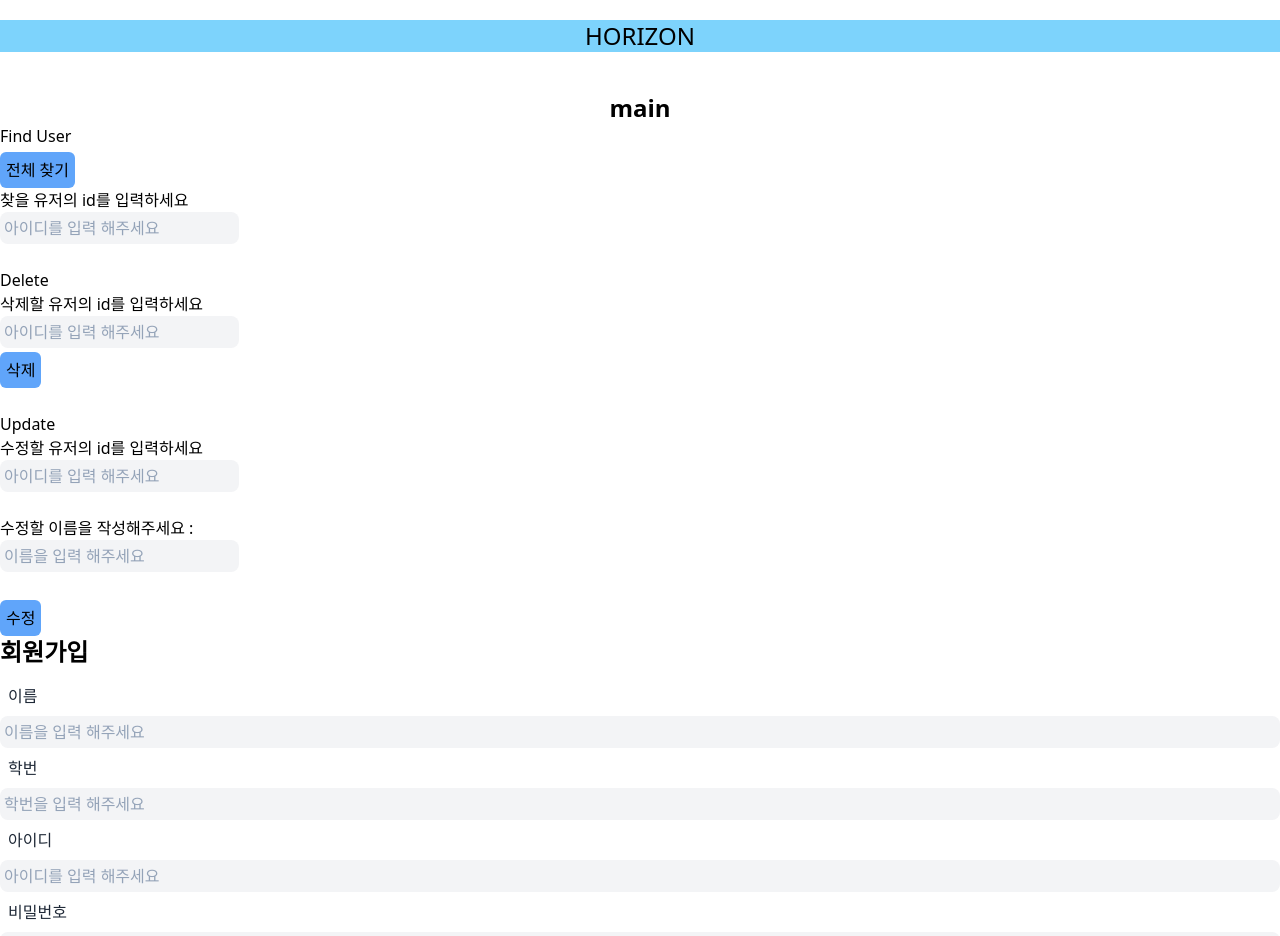
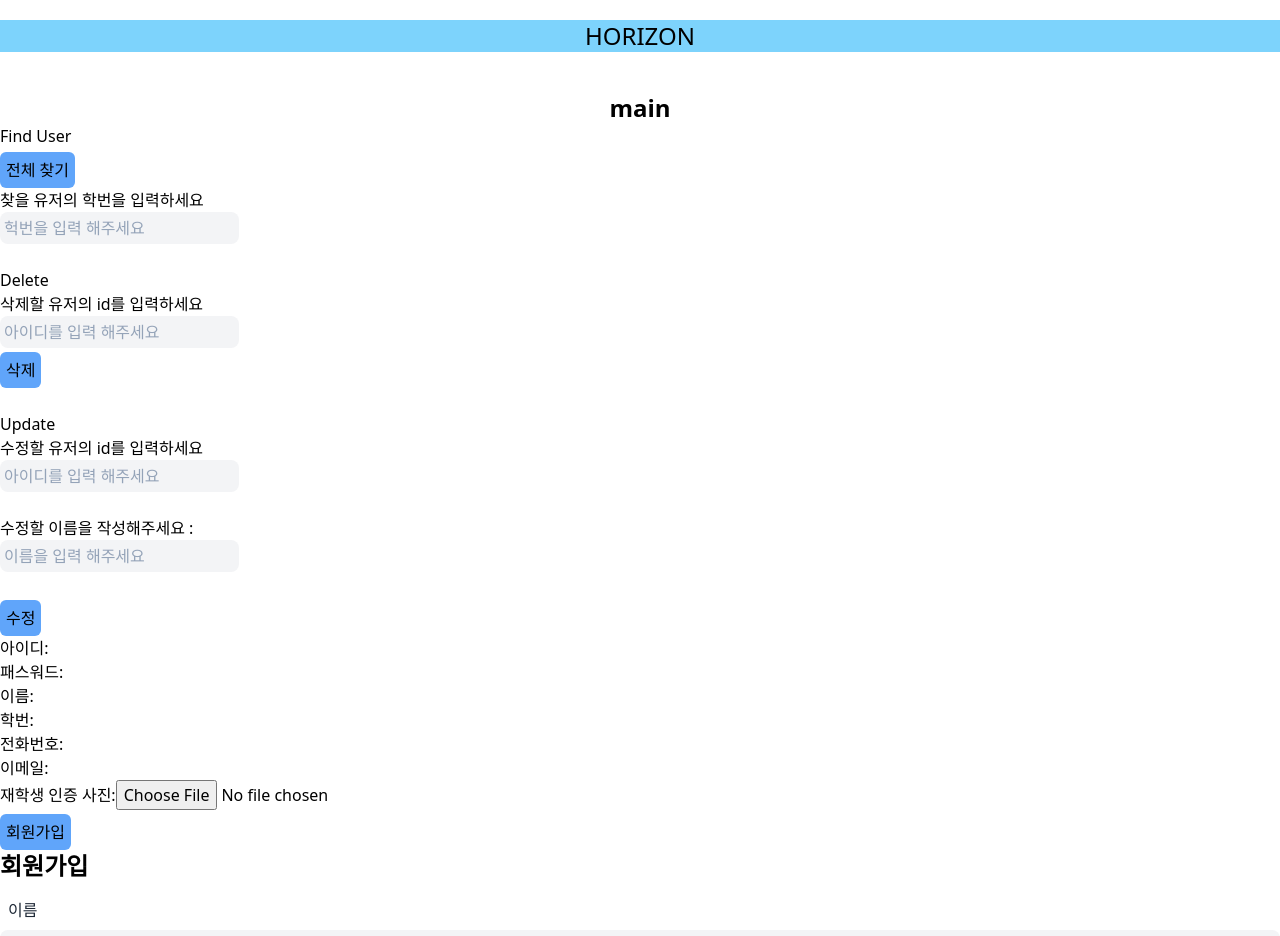
Before and after one commit to frost-ix/Horizon_Front, a React (Create React App) app: page / in a window 1280 px wide. Shown: the top 936 px of the page. Built offline with nearby package versions, Linux system fonts and the light colour scheme.

Commit message:
change: image recieve test

```diff
--- a/src/App.tsx
+++ b/src/App.tsx
@@ -5,6 +5,9 @@ import Main from "./components/main";
 import Header from "./components/header";
 import Sidebar from "./components/sidebar";
 import Footer from "./components/footer";
+
+import Signup from "./pages/users/signup"
+
 
 export default function App() {
   return (
@@ -16,6 +19,7 @@ export default function App() {
         <div id="main" className="mt-10">
           <div id="left">
             <Main />
+            <Signup />
           </div>
           <div id="right">
             <Sidebar />
--- a/src/pages/users/findOne.tsx
+++ b/src/pages/users/findOne.tsx
@@ -27,10 +27,10 @@ export default function FindData() {
 
   return (
     <form onSubmit={handleSubmit}>
-      찾을 유저의 id를 입력하세요
+      찾을 유저의 학번을 입력하세요
       <input
         className="bg-gray-100 p-1 rounded-lg block placeholder:text-slate-400 focus:border-blue-400 focus:ring-blue-400 required"
-        placeholder="아이디를 입력 해주세요"
+        placeholder="헉번을 입력 해주세요"
         type="text"
         name="studentId"
       />
--- /dev/null
+++ b/src/pages/users/signup.tsx
@@ -0,0 +1,65 @@
+import React, { useState } from "react";
+
+export default function signup() {
+  const handleSubmit = async (e:any) => {
+    e.preventDefault();
+
+    const form = e.target;
+    const id = form.elements.id.value;
+    const password = form.elements.password.value;
+    const name = form.elements.name.value;
+    const studentId = form.elements.studentId.value;
+    const phone = form.elements.phone.value;
+    const email = form.elements.email.value;
+    const photo = form.elements.photo.files[0]; // 선택된 파일 가져오기
+
+    const formData = new FormData();
+    formData.append("id", id);
+    formData.append("password", password);
+    formData.append("name", name);
+    formData.append("studentId", studentId);
+    formData.append("phone", phone);
+    formData.append("email", email);
+    formData.append("photo", photo); // 파일 추가
+
+    try {
+      const response = await fetch(`/signUp/signUp`, {
+        method: "POST",
+        body: formData,
+      });
+
+      if (response.ok) {
+        const updatedUser = await response.json();
+        console.log("사용자 정보가 업데이트되었습니다.", updatedUser);
+      } else {
+        throw new Error("회원가입 실패했습니다.");
+      }
+    } catch (error) {
+      console.error("업데이트에 실패했습니다.", error);
+    }
+  };
+
+  return (
+    <div className="app">
+      <div>
+        <form onSubmit={handleSubmit}>
+          아이디:<input type="text" name="id" />
+          <br />
+          패스워드:<input type="text" name="password" />
+          <br />
+          이름:<input type="text" name="name" />
+          <br />
+          학번:<input type="number" name="studentId" />
+          <br />
+          전화번호:<input type="number" name="phone" />
+          <br />
+          이메일:<input type="text" name="email" />
+          <br />
+          재학생 인증 사진:<input type="file" name="photo" />
+          <br />
+          <input className="mt-1 bg-blue-400 hover:bg-sky-400 rounded-md p-1.5" type="submit" value="회원가입" />
+        </form>
+      </div>
+    </div>
+  );
+}
```
Also changed, not shown: 1 other file (tests, documents, lock files or other folders).
